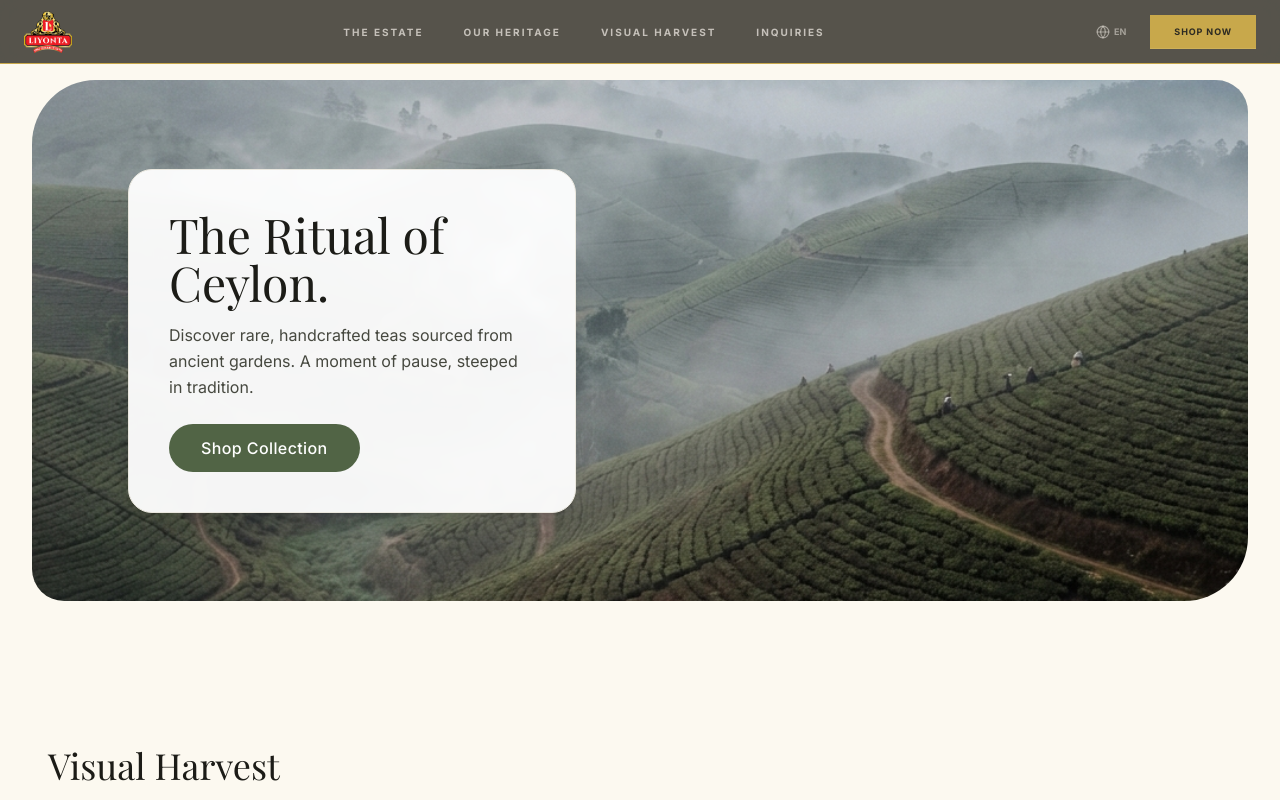
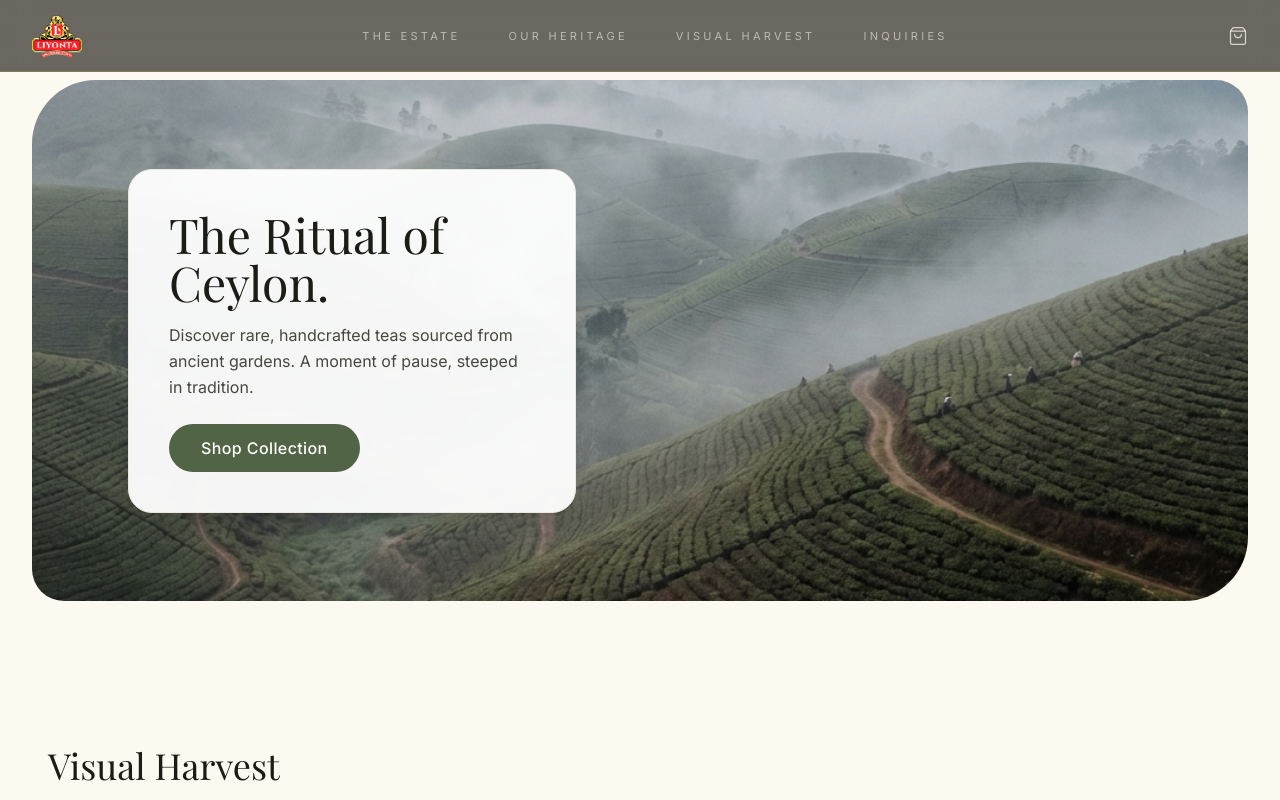
Before and after one commit to RIVINDUSANJULA/Liyonta-Tea-2026, a Next.js app: page / in a window 1280 px wide. Shown: the top 800 px of the page. Built offline with nearby package versions, Linux system fonts and the light colour scheme; a web font is replaced by a local one.

Commit message:
New Nav Done

```diff
--- a/components/Navbar.tsx
+++ b/components/Navbar.tsx
@@ -2,28 +2,16 @@
 
 import React, { useState, useEffect } from 'react';
 import { motion, AnimatePresence, useScroll, useTransform } from 'framer-motion';
-import {
-  Home,
-  BookOpen,
-  Image as ImageIcon,
-  MessageSquare,
-  Globe,
-  X,
-  Menu
-} from 'lucide-react';
+import { X, Menu, ShoppingBag } from 'lucide-react';
 import Link from 'next/link';
 import Image from "next/image";
 
 export default function Navbar() {
-  // UI States
   const [isScrolled, setIsScrolled] = useState(false);
   const [isMobileMenuOpen, setIsMobileMenuOpen] = useState(false);
-  const [isLanguageSi, setIsLanguageSi] = useState(false);
 
-  // Scroll Animations
   const { scrollYProgress } = useScroll();
-  const borderDraw = useTransform(scrollYProgress, [0, 0.05], [0, 1]);
-  const navHeight = useTransform(scrollYProgress, [0, 0.05], ["5rem", "4rem"]);
+  const navHeight = useTransform(scrollYProgress, [0, 0.05], ["6rem", "4.5rem"]);
 
   useEffect(() => {
     const checkScroll = () => setIsScrolled(window.scrollY > 20);
@@ -32,144 +20,103 @@ export default function Navbar() {
   }, []);
 
   const navLinks = [
-    { name: 'The Estate', href: '/', icon: <Home size={16} /> },
-    { name: 'Our Heritage', href: '/about', icon: <BookOpen size={16} /> },
-    { name: 'Visual Harvest', href: '/gallery', icon: <ImageIcon size={16} /> },
-    { name: 'Inquiries', href: '/contact', icon: <MessageSquare size={16} /> },
+    { name: 'The Estate', href: '/' },
+    { name: 'Our Heritage', href: '/about' },
+    { name: 'Visual Harvest', href: '/gallery' },
+    { name: 'Inquiries', href: '/contact' },
   ];
-
-  // Animation Variants
-  const leafVariants = {
-    initial: { x: -10, opacity: 0, rotate: -20 },
-    hover: { x: 0, opacity: 1, rotate: 0 }
-  };
 
   return (
     <motion.nav
       style={{ height: navHeight }}
-      className={`fixed top-0 left-0 right-0 z-[100] transition-all duration-300 ${isScrolled
-          ? 'bg-[#2C2A22]/95 backdrop-blur-lg shadow-md'
-          : 'bg-[#2C2A22]/80 backdrop-blur-md'
+      className={`fixed top-0 left-0 right-0 z-[100] transition-all duration-500 ${isScrolled
+        ? 'bg-[#2C2A22]/90 backdrop-blur-xl shadow-sm'
+        : 'bg-[#2C2A22]/70 backdrop-blur-md'
         }`}
     >
-      {/* Golden Border Progress */}
+      {/* Scroll Progress Border */}
       <motion.div
-        style={{ scaleX: borderDraw }}
-        className="absolute bottom-0 left-0 right-0 h-[1px] bg-[#C8A84B] origin-left"
+        style={{ scaleX: scrollYProgress }}
+        className="absolute bottom-0 left-0 right-0 h-[1px] bg-[#C8A84B]/30 origin-left"
       />
 
-      <div className="container mx-auto px-6 h-full flex items-center justify-between max-w-7xl relative">
-        {/* Logo */}
-        <Link href="/" className="flex items-center space-x-2 group">
-          <motion.div whileHover={{ rotate: 5 }}>
+      <div className="container mx-auto px-8 h-full flex items-center justify-between max-w-7xl relative">
+
+        {/* 1. LOGO (LEFT) */}
+        <Link href="/" className="flex-shrink-0 group">
+          <motion.div whileHover={{ scale: 1.05 }} transition={{ duration: 0.3 }}>
             <Image
               src="/logo.png"
               alt="Liyonta Tea Logo"
-              width={48}
-              height={48}
-              className="object-contain"
+              width={50}
+              height={50}
+              className="object-contain brightness-110"
               priority
             />
           </motion.div>
         </Link>
 
-        {/* Desktop Navigation */}
-        <div className="hidden lg:flex items-center space-x-10">
+        {/* 2. NAVIGATION LINKS (CENTER) */}
+        <nav className="hidden lg:flex items-center space-x-12">
           {navLinks.map((link) => (
-            <div key={link.name} className="relative group py-2">
             <Link
+              key={link.name}
               href={link.href}
-                className="flex items-center space-x-2 text-[10px] font-bold uppercase tracking-[0.2em] text-[#F5F0E8]/70 hover:text-[#F5F0E8] transition-colors relative"
+              className="text-[11px] font-sans uppercase tracking-[0.3em] text-[#F5F0E8]/60 hover:text-[#C8A84B] transition-all duration-500"
             >
-                <div className="flex items-center">
-                  <motion.span
-                    variants={leafVariants}
-                    initial="initial"
-                    whileHover="hover"
-                    className="absolute -left-6 text-[#C8A84B]"
-                  >
-                    <svg width="12" height="12" viewBox="0 0 24 24" fill="currentColor">
-                      <path d="M12 2C7 2 2 7 2 12C2 17 7 22 17 22C17 22 22 17 22 12C22 7 17 2 12 2Z" />
-                    </svg>
-                  </motion.span>
               {link.name}
-                </div>
             </Link>
-            </div>
           ))}
-        </div>
+        </nav>
 
-        {/* Global Tools */}
-        <div className="flex items-center space-x-6">
-          {/* Language Selector */}
-          <button
-            onClick={() => setIsLanguageSi(!isLanguageSi)}
-            className="hidden md:flex items-center space-x-1 text-[9px] font-bold text-[#F5F0E8]/50 hover:text-[#C8A84B] transition-colors"
-          >
-            <Globe size={14} />
-            <span>{isLanguageSi ? 'SI' : 'EN'}</span>
+        {/* 3. SHOP & TOOLS (RIGHT) */}
+        <div className="flex items-center space-x-8">
+          {/* Cart Icon Tool */}
+          <button className="text-[#F5F0E8]/80 hover:text-[#C8A84B] transition-colors">
+            <ShoppingBag size={20} strokeWidth={1.5} />
           </button>
-
-          {/* CTA: Shop Now */}
-          <motion.button
-            whileHover={{ y: -2 }}
-            className="hidden md:flex relative group overflow-hidden bg-[#C8A84B] text-[#2C2A22] px-6 py-2.5 text-[9px] font-bold uppercase tracking-widest"
-          >
-            <span className="relative z-10 transition-colors duration-300">Shop Now</span>
-            <motion.div
-              initial={{ y: "100%" }}
-              whileHover={{ y: 0 }}
-              transition={{ type: "tween", ease: "easeInOut", duration: 0.4 }}
-              className="absolute inset-0 bg-[#D4B865]"
-            />
-          </motion.button>
 
           {/* Mobile Menu Toggle */}
           <button
             onClick={() => setIsMobileMenuOpen(!isMobileMenuOpen)}
-            className="lg:hidden p-2 text-[#F5F0E8] hover:text-[#C8A84B] transition-colors"
+            className="lg:hidden p-2 text-[#F5F0E8]"
           >
-            {isMobileMenuOpen ? <X size={24} /> : <Menu size={24} />}
+            {isMobileMenuOpen ? <X size={26} /> : <Menu size={26} />}
           </button>
         </div>
       </div>
 
-      {/* Mobile Menu Overlay */}
+      {/* MOBILE MENU OVERLAY */}
       <AnimatePresence>
         {isMobileMenuOpen && (
           <motion.div
-            initial={{ x: "100%" }}
-            animate={{ x: 0 }}
-            exit={{ x: "100%" }}
-            transition={{ type: "spring", damping: 25, stiffness: 200 }}
-            className="fixed inset-0 bg-[#1E1C15] z-[90] flex flex-col justify-center items-center space-y-8 p-12 lg:hidden"
+            initial={{ opacity: 0, y: -20 }}
+            animate={{ opacity: 1, y: 0 }}
+            exit={{ opacity: 0, y: -20 }}
+            className="fixed inset-0 bg-[#1E1C15] z-[90] flex flex-col justify-center items-center space-y-10 p-12 lg:hidden"
           >
             {navLinks.map((link, idx) => (
               <motion.div
                 key={link.name}
-                initial={{ opacity: 0, x: 20 }}
-                animate={{ opacity: 1, x: 0 }}
-                transition={{ delay: 0.1 * idx }}
+                initial={{ opacity: 0, y: 10 }}
+                animate={{ opacity: 1, y: 0 }}
+                transition={{ delay: idx * 0.1 }}
               >
                 <Link
                   href={link.href}
                   onClick={() => setIsMobileMenuOpen(false)}
-                  className="font-serif text-3xl text-[#F5F0E8] hover:text-[#C8A84B] transition-colors flex items-center space-x-4"
+                  className="font-serif text-4xl text-[#F5F0E8] hover:text-[#C8A84B] italic transition-colors"
                 >
-                  <span className="opacity-40">{link.icon}</span>
-                  <span>{link.name}</span>
+                  {link.name}
                 </Link>
               </motion.div>
             ))}
 
-            <motion.button
-              initial={{ opacity: 0, y: 20 }}
-              animate={{ opacity: 1, y: 0 }}
-              transition={{ delay: 0.6 }}
-              className="mt-8 bg-[#C8A84B] text-[#2C2A22] hover:bg-[#D4B865] transition-colors w-full py-4 text-xs font-bold uppercase tracking-[0.2em]"
-            >
+            <Link href="/shop" onClick={() => setIsMobileMenuOpen(false)} className="w-full max-w-xs">
+              <button className="bg-[#C8A84B] text-[#2C2A22] w-full py-4 rounded-full text-xs font-bold uppercase tracking-widest">
                 Shop Collection
-            </motion.button>
+              </button>
+            </Link>
           </motion.div>
         )}
       </AnimatePresence>
```
Lines whose indentation alone changed are shown as unchanged.
